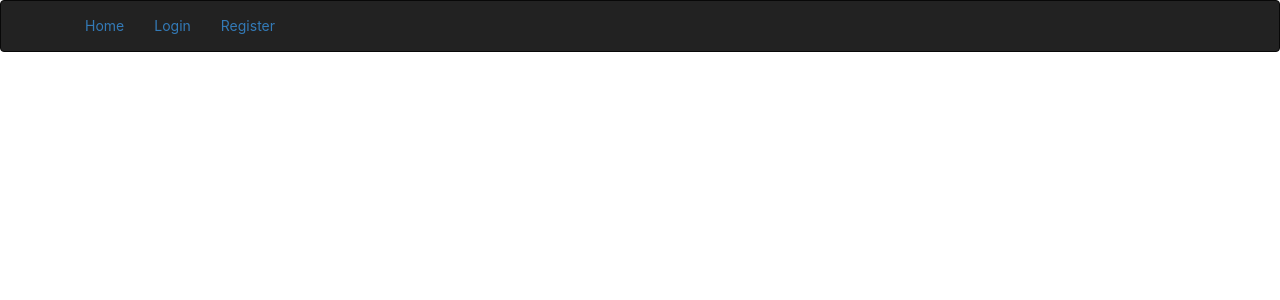
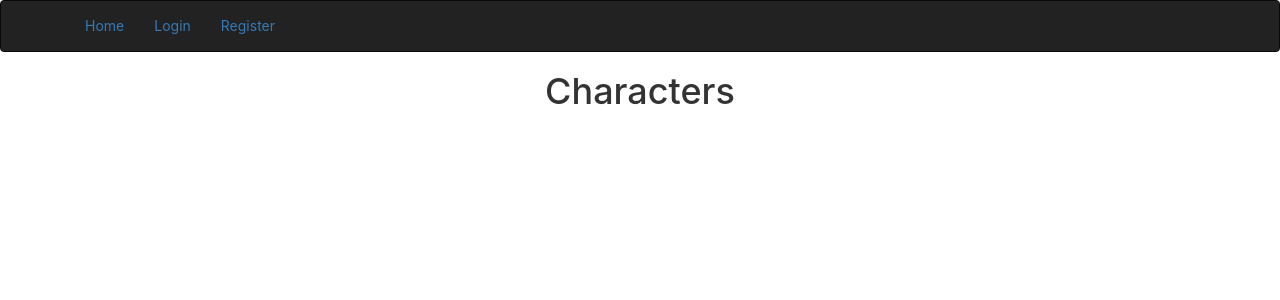
Before and after one commit to curtmorgan3/dnd, a React (Create React App) app in the folder client/: page /characters in a window 1280 px wide. Shown: the top 300 px of the page. Built offline with nearby package versions, Linux system fonts and the light colour scheme; the HTML template or start-up script is replaced by a standard one.

Commit message:
added characters component

```diff
--- a/client/src/App.js
+++ b/client/src/App.js
@@ -4,6 +4,7 @@ import NavBar from './Components/NavBar';
 import Landing from './Components/Landing';
 import Register from './Components/Register';
 import Login from './Components/Login';
+import Characters from './Components/Characters';
 import './App.css';
 
 class App extends Component {
@@ -59,6 +60,8 @@ class App extends Component {
 						<Login logIn={this.logIn}/>
 					)}/>
 					<Route path='/register' component={Register} />
+					<Route path='/characters' component={Characters} />
+
 				</div>
 			</Router>
     );
--- /dev/null
+++ b/client/src/Components/Characters/index.js
@@ -0,0 +1,10 @@
+import React from 'react';
+
+export default function Characters(props){
+
+	return(
+		<div>
+			<h1>Characters</h1>
+		</div>
+	)
+}
--- a/client/src/Components/NavBar/index.js
+++ b/client/src/Components/NavBar/index.js
@@ -12,6 +12,9 @@ export default function NavBar(props){
 				<Nav>
 					<NavItem>
 						<Link to='/'>Home</Link>
+					</NavItem>
+					<NavItem>
+						<Link to='/characters'>My Characters</Link>
 					</NavItem>
 					<NavItem onClick={() => props.signOut()}>
 						Sign Out
```
